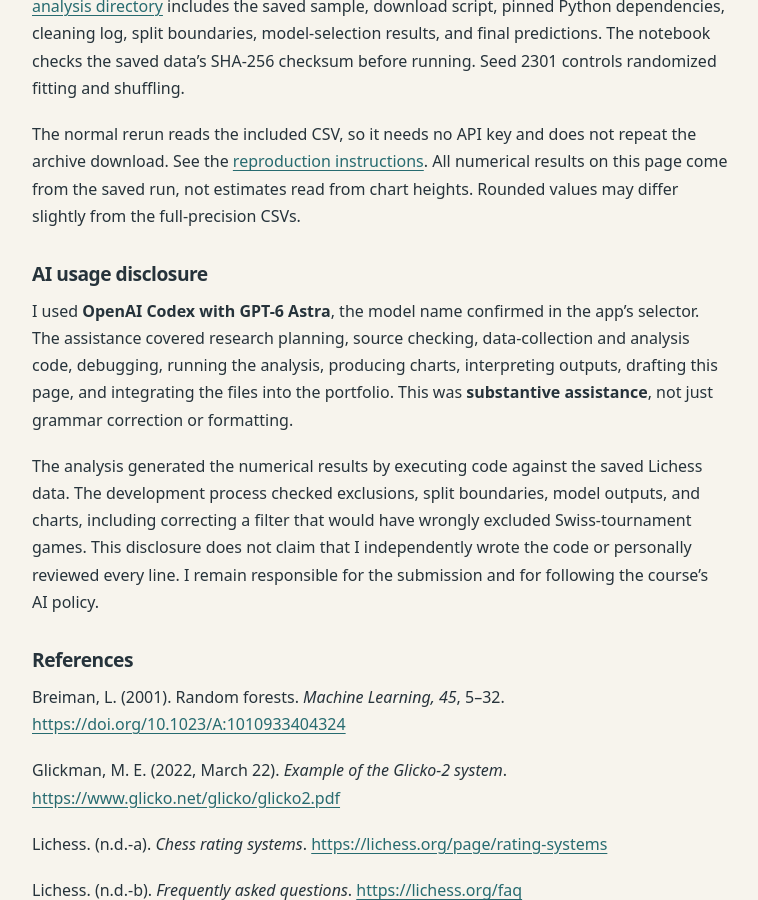
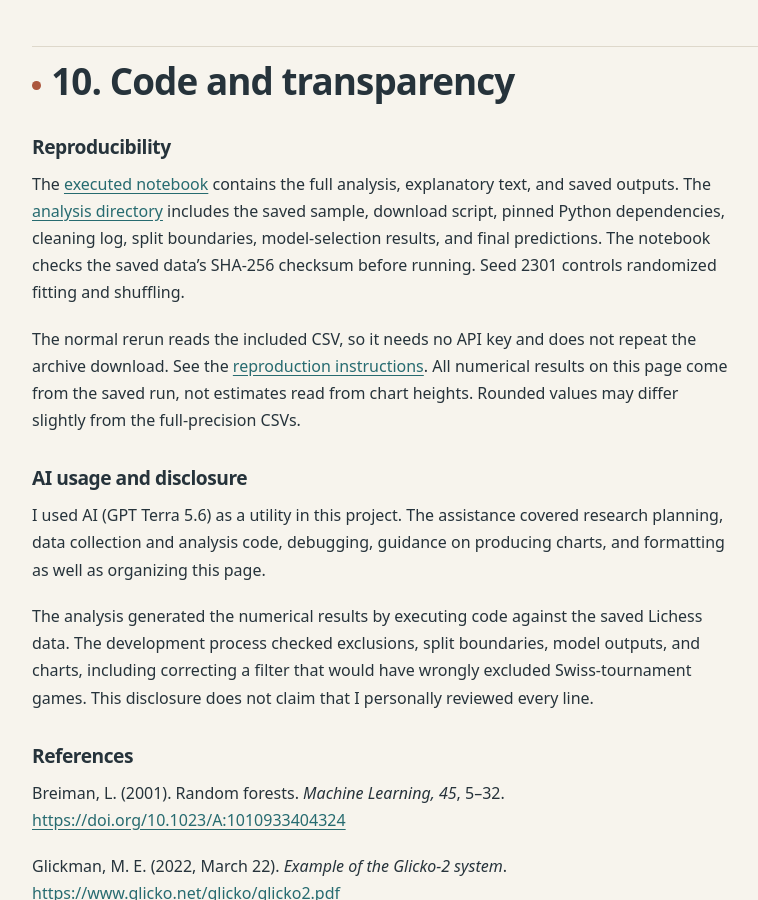
Before and after one commit to nreddi2/data-science-portfolio, a Jekyll site: the page built from chess-outcome-prediction.md, in a window 1280 px wide and 900 px high, scrolled down 19673 px. Shown: the whole window, without its empty margins (158-916 px from the left). Built offline with Jekyll 4.4.1, drawn with Linux system fonts in a browser that asks for light colours; some of the changed text lies outside the part shown.

Commit message:
Update chess-outcome-prediction.md

```diff
--- a/chess-outcome-prediction.md
+++ b/chess-outcome-prediction.md
@@ -356,11 +356,11 @@
 
 The normal rerun reads the included CSV, so it needs no API key and does not repeat the archive download. See the [reproduction instructions](https://github.com/nreddi2/data-science-portfolio/blob/main/analysis/chess/README.md). All numerical results on this page come from the saved run, not estimates read from chart heights. Rounded values may differ slightly from the full-precision CSVs.
 
-### AI usage disclosure
+### AI usage and disclosure
 
-I used **OpenAI Codex with GPT-6 Astra**, the model name confirmed in the app's selector. The assistance covered research planning, source checking, data-collection and analysis code, debugging, running the analysis, producing charts, interpreting outputs, drafting this page, and integrating the files into the portfolio. This was **substantive assistance**, not just grammar correction or formatting.
+I used AI (GPT Terra 5.6) as a utility in this project. The assistance covered research planning, data collection and analysis code, debugging, guidance on producing charts, and formatting as well as organizing this page.
 
-The analysis generated the numerical results by executing code against the saved Lichess data. The development process checked exclusions, split boundaries, model outputs, and charts, including correcting a filter that would have wrongly excluded Swiss-tournament games. This disclosure does not claim that I independently wrote the code or personally reviewed every line. I remain responsible for the submission and for following the course's AI policy.
+The analysis generated the numerical results by executing code against the saved Lichess data. The development process checked exclusions, split boundaries, model outputs, and charts, including correcting a filter that would have wrongly excluded Swiss-tournament games. This disclosure does not claim that I personally reviewed every line.
 
 ### References
 
```
Also changed, not shown: other parts of chess-outcome-prediction.md (+2 -2 lines).
